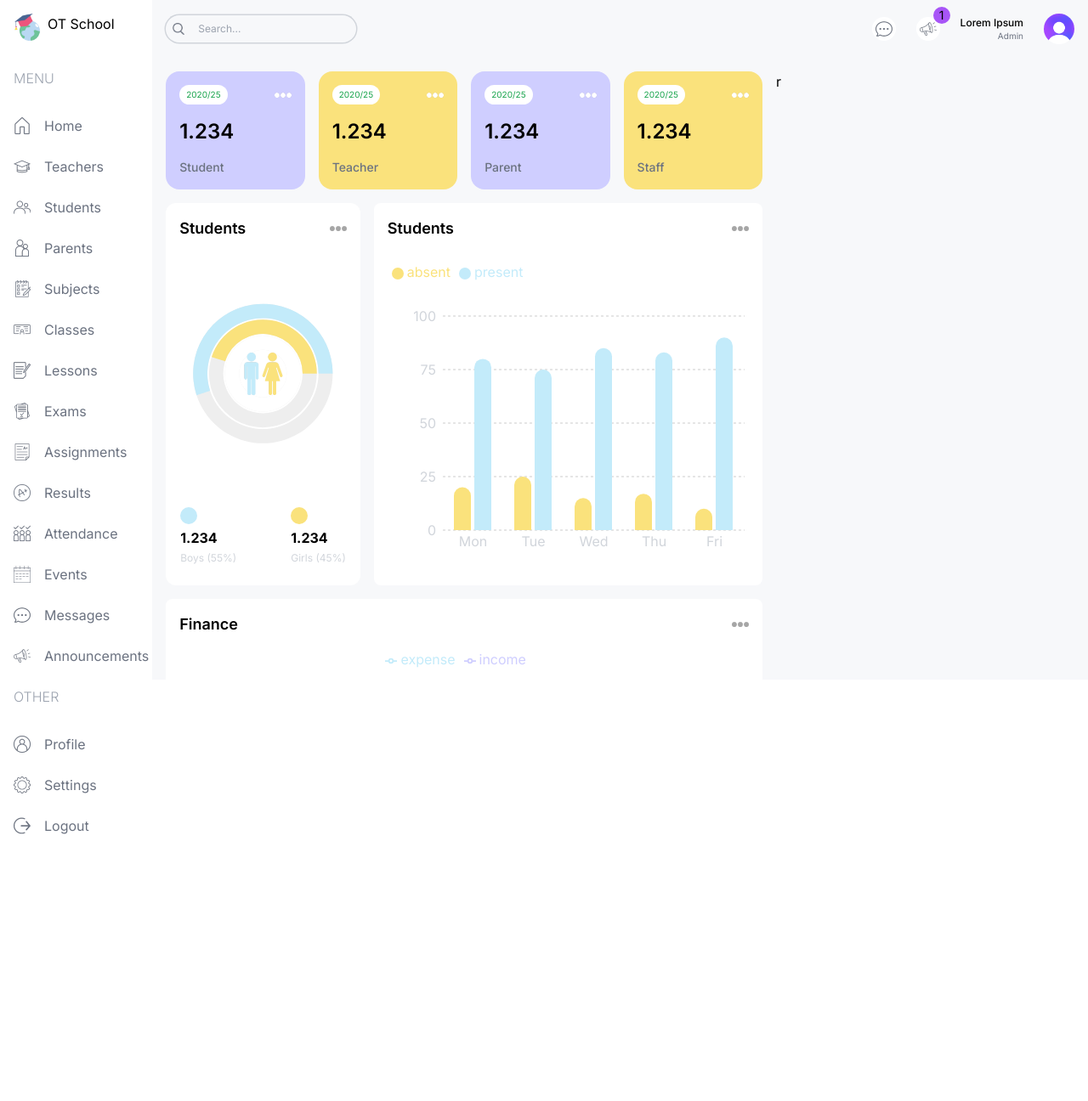
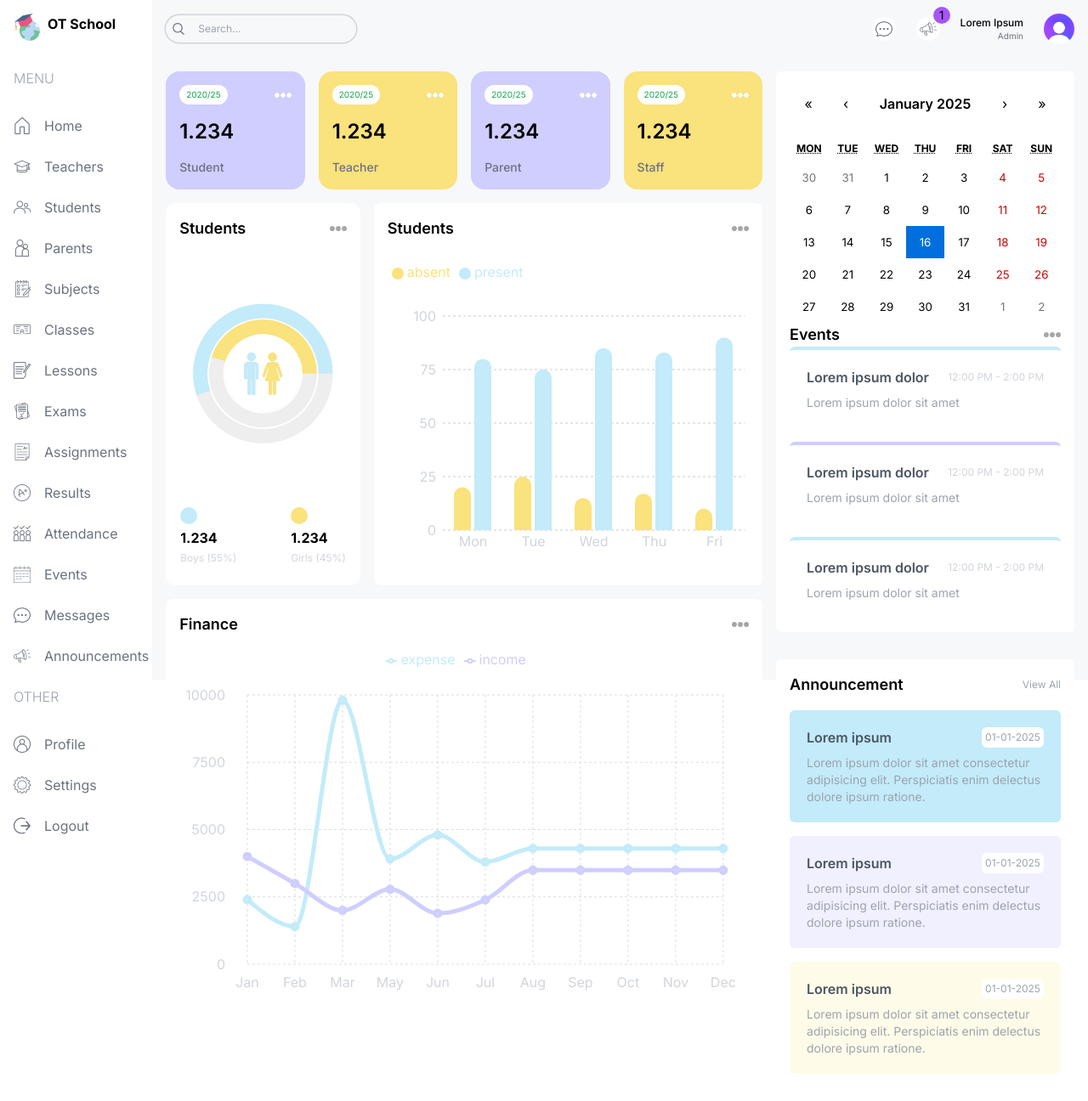
Before and after one commit to AlexThukynov1/ot-dashboard, a Next.js app: page /admin in a window 1280 px wide. Shown: the whole page at 85% size. Before the commit the page ends 992 px from the top, so only its background shows below. Built offline with nearby package versions, Linux system fonts and the light colour scheme.

Commit message:
add admin page

```diff
--- a/package.json
+++ b/package.json
@@ -11,6 +11,7 @@
   "dependencies": {
     "next": "14.2.5",
     "react": "^18",
+    "react-calendar": "^5.1.0",
     "react-dom": "^18",
     "recharts": "^2.15.0"
   },
--- a/src/app/(dashboard)/admin/page.tsx
+++ b/src/app/(dashboard)/admin/page.tsx
@@ -1,3 +1,5 @@
+import Announcements from "@/components/Announcements"
+import EventCalendar from "@/components/EventCalendar"
 import FinanceChart from "@/components/FinanceChart"
 import GraphChart from "@/components/GraphChart"
 import RadialChart from "@/components/RadialChart"
@@ -25,7 +27,10 @@ const AdminPage = () => {
           <FinanceChart/>
         </div>
       </div>
-      <div className="w-full lg:w-1/3">r</div>
+      <div className="w-full lg:w-1/3 flex flex-col gap-8">
+        <EventCalendar/>
+        <Announcements/>
+      </div>
     </div>
   )
 }
--- a/src/app/(dashboard)/layout.tsx
+++ b/src/app/(dashboard)/layout.tsx
@@ -12,11 +12,11 @@ export default function DashboardLayout({
     <div className="w-[18%] md:w-[8%] lg:w-[16%] xl:w-[14%] p-4">
       <Link href="/" className="flex justify-center lg:justify-start gap-2">
       <Image src="/logo.png" alt="Logo" width={32} height={32}/>
-      <span className="hidden lg:block">OT School</span>
+      <span className="hidden lg:block font-bold">OT School</span>
       </Link>
       <Menu/>
     </div>
-    <div className="w-[82%] lg:w-[86%] md:[92%] xl:w-[86%] bg-[#f7f8fa] overflow-y-scroll">
+    <div className="w-[82%] lg:w-[86%] md:[92%] xl:w-[86%] bg-[#f7f8fa]">
       <Navbar/>
       {children}
     </div>
--- a/src/app/globals.css
+++ b/src/app/globals.css
@@ -1,3 +1,19 @@
 @tailwind base;
 @tailwind components;
 @tailwind utilities;
+
+
+.react-calendar {
+    width: 100% !important;
+    border: none !important;
+    font-family: "Inter", sans-serif !important;
+}
+
+.react-calendar__title--active {
+    background-color: #c3ebfa!important;
+    color: black!important;
+}
+
+.react-calendar__navigation__label__labelText {
+    font-weight: 600;
+}
--- /dev/null
+++ b/src/components/Announcements.tsx
@@ -0,0 +1,37 @@
+import Image from 'next/image';
+
+const Announcements = () => {
+  return (
+    <div className='bg-white p-4 rounded-md'>
+        <div className='flex justify-between items-center'>
+            <h1 className='text-lg font-semibold'>Announcement</h1>
+            <span className='text-xs text-gray-400'>View All</span>
+        </div>
+        <div className='flex flex-col gap-4 mt-4'>
+            <div className='p-5 rounded-md bg-otSky even:border-t-otPurple'>
+                <div className='flex items-center justify-between'>
+                    <h1 className='font-semibold text-gray-600'>Lorem ipsum</h1>
+                    <span className='text-gray-400 text-xs rounded-md bg-white px-1 py-1'>01-01-2025</span>
+                </div>
+                <p className='mt-2 text-gray-400 text-sm'>Lorem ipsum dolor sit amet consectetur adipisicing elit. Perspiciatis enim delectus dolore ipsum ratione.</p>
+            </div>
+            <div className='p-5 rounded-md bg-otPurpleLight even:border-t-otPurple'>
+                <div className='flex items-center justify-between'>
+                    <h1 className='font-semibold text-gray-600'>Lorem ipsum</h1>
+                    <span className='text-gray-400 text-xs rounded-md bg-white px-1 py-1'>01-01-2025</span>
+                </div>
+                <p className='mt-2 text-gray-400 text-sm'>Lorem ipsum dolor sit amet consectetur adipisicing elit. Perspiciatis enim delectus dolore ipsum ratione.</p>
+            </div>
+            <div className='p-5 rounded-md bg-otYellowLight even:border-t-otPurple'>
+                <div className='flex items-center justify-between'>
+                    <h1 className='font-semibold text-gray-600'>Lorem ipsum</h1>
+                    <span className='text-gray-400 text-xs rounded-md bg-white px-1 py-1'>01-01-2025</span>
+                </div>
+                <p className='mt-2 text-gray-400 text-sm'>Lorem ipsum dolor sit amet consectetur adipisicing elit. Perspiciatis enim delectus dolore ipsum ratione.</p>
+            </div>
+        </div>
+    </div>
+  )
+}
+
+export default Announcements
--- /dev/null
+++ b/src/components/EventCalendar.tsx
@@ -0,0 +1,59 @@
+"use client"
+
+import { useState } from 'react';
+import Calendar from 'react-calendar';
+import 'react-calendar/dist/Calendar.css';
+import Image from 'next/image';
+
+
+const events = [
+    {
+        id: 0,
+        title: "Lorem ipsum dolor",
+        time: "12:00 PM - 2:00 PM",
+        description: "Lorem ipsum dolor sit amet"
+    },
+    {
+        id: 1,
+        title: "Lorem ipsum dolor",
+        time: "12:00 PM - 2:00 PM",
+        description: "Lorem ipsum dolor sit amet"
+    },
+    {
+        id: 2,
+        title: "Lorem ipsum dolor",
+        time: "12:00 PM - 2:00 PM",
+        description: "Lorem ipsum dolor sit amet"
+    },
+]
+
+type ValuePiece = Date | null;
+
+type Value = ValuePiece | [ValuePiece, ValuePiece];
+
+const EventCalendar = () => {
+    const [value, onChange] = useState<Value>(new Date());
+
+    return (
+      <div className='bg-white p-4 rounded-md'>
+        <Calendar onChange={onChange} value={value} />
+        <div className='flex justify-between items-center'>
+            <h1 className='text-lg font-semibold'>Events</h1>
+            <Image src="/moreDark.png" alt="" width={20} height={20}/>
+        </div>
+        <div className='flex flex-col gap-4'>
+            {events.map(event => (
+                <div className='p-5 rounded-md border-gray-100 border-t-4 odd:border-t-otSky even:border-t-otPurple' key={event.id}>
+                    <div className='flex items-center justify-between'>
+                        <h1 className='font-semibold text-gray-600'>{event.title}</h1>
+                        <span className='text-gray-300 text-xs'>{event.time}</span>
+                    </div>
+                    <p className='mt-2 text-gray-400 text-sm'>{event.description}</p>
+                </div>
+            ))}
+        </div>
+      </div>
+    );
+}
+
+export default EventCalendar
```
Also changed, not shown: 1 other file (tests, documents, lock files or other folders).
